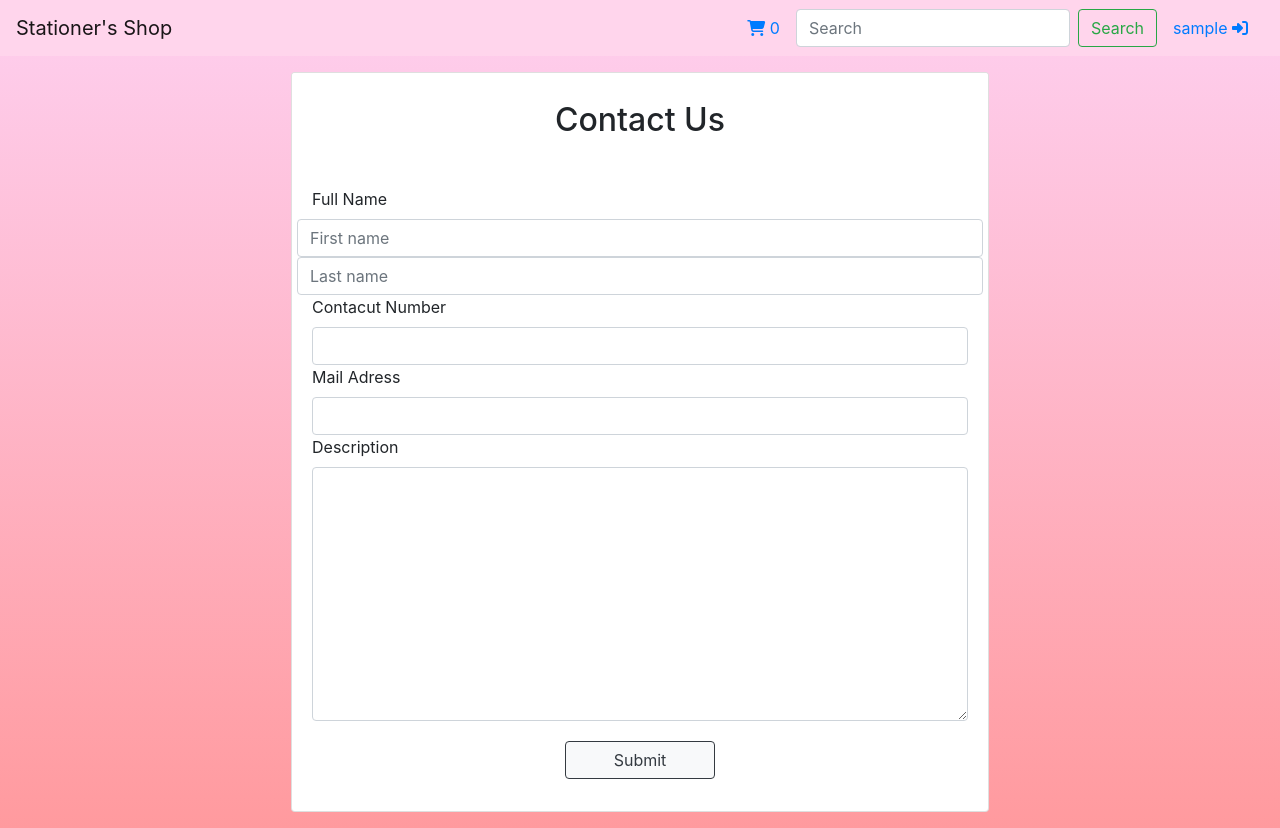
After one commit to Ayako0610/stationers-shop, a PHP site: page /contact.php in a window 1280 px wide. The commit adds this page. Run offline with PHP 8.4, Linux system fonts and the light colour scheme; the visitor is signed in with stand-in values (Sample User, id 1); data that the repository does not hold is empty; some libraries are stand-ins or nearby versions.

Commit message:
no message

```diff
--- a/actions/add-to-cart.php
+++ b/actions/add-to-cart.php
@@ -11,5 +11,5 @@ $user_id = $_SESSION['user_id'];
 // echo $user_id;
 
 $cart = new Cart;
-$cart->createCart($cart_id,$product_id,$quantity,$user_id);
+$cart->createCart($product_id,$quantity,$user_id);
 ?>
--- a/classes/cart.php
+++ b/classes/cart.php
@@ -2,7 +2,7 @@
 require_once "database.php";
 
 class Cart extends Database{
-  public function createCart($cart_id,$product_id,$quantity,$user_id){
+  public function createCart($product_id,$quantity,$user_id){
     // $prod_price = thisconn getProdPrice($prod id)
     // total = prod price * $quan
 
--- a/views/cart.php
+++ b/views/cart.php
@@ -88,13 +88,13 @@ $cart_total = $cart->getTotalPrice($_SESSION['user_id']);
             <h4 class="text-center">$<?=$cart_total ?></h4>
           </div>
           <div class="text-center my-2 mx-3">
-            <form action="../actions/order.php?user_id=<?= $cart_details['user_id']?>" method="post">
+
             <!-- <input type="hidden" name="user_id" value="<?= $_SESSION['user_id'] ?>"> -->
             <!-- <button type="submit" class="btn btn-primary d-block my-2" style="width: 200px;">Checkout</button> -->
-            <a href="../views/order.php" class="btn btn-primary d-block mt-2">Checkout</a>
+            <a href="../actions/checkout.php" class="btn btn-primary d-block mt-2">Checkout</a>
 
             <a href="../views/dashboard.php" class="btn btn-outline-warning d-block mt-2">Keep  purchasing</a>
-           </form>
+
           </div>
         </div>
      </div>
--- /dev/null
+++ b/views/contact.php
@@ -0,0 +1,82 @@
+<?php
+session_start();
+include "../classes/cart.php";
+
+$cart = new Cart;
+$count_cart = $cart->countCartProducts($_SESSION['user_id']);
+
+?>
+
+<!DOCTYPE html>
+<html lang="en">
+<head>
+  <meta charset="UTF-8">
+  <meta http-equiv="X-UA-Compatible" content="IE=edge">
+  <meta name="viewport" content="width=device-width, initial-scale=1.0">
+  <!-- Bootstrap CSS -->
+  <link rel="stylesheet" href="https://cdn.jsdelivr.net/npm/bootstrap@4.6.0/dist/css/bootstrap.min.css" integrity="sha384-B0vP5xmATw1+K9KRQjQERJvTumQW0nPEzvF6L/Z6nronJ3oUOFUFpCjEUQouq2+l" crossorigin="anonymous">
+  <script src="https://kit.fontawesome.com/1f22affdad.js" crossorigin="anonymous"></script>
+  <title>Countact Us</title>
+  <style>
+  body{
+    background-image: linear-gradient(to top, #ff9a9e 0%, #fecfef 99%, #fecfef 100%);
+  }
+  </style>
+</head>
+<body>
+<!-- header -->
+  <nav class="navbar navbar-expand-lg navbar-light"   style="background-color: #FFD5EC;">
+    <a href="dashboard.php" class="navbar-brand">Stationer's Shop</a>
+    <!-- <a href="../views/contact.php">Contact Us</a> -->
+    <div class="ml-auto">
+      <form class="form-inline my-2 my-lg-0">
+        <a class="nav-link" href="../views/cart.php">
+          <i class="fas fa-shopping-cart"></i>
+          <span id="cart_count"><?= $count_cart ?></span>
+        </a>
+        <input class="form-control mr-sm-2" type="search" placeholder="Search">
+        <button class="btn btn-outline-success my-2 my-sm-0" type="submit">Search</button>
+        <a class="nav-link" href="index.php"><?=$_SESSION['username']?> <i class="fas fa-sign-in-alt xl-2"></i></a>
+      </form>
+    </div>
+  </nav>
+  <div class="container">
+    <div class="row">
+      <div class="col-8 mx-auto">
+        <div class="card my-3 mx-3">
+          <div class="card-header bg-white border-0">
+            <h2 class="text-center my-3">Contact Us</h2>
+          </div>
+          <div class="card-body">
+            <form action="../actions/contact.php" method="post">
+            <label for="first_name">Full Name</label>
+              <div class="row">
+                <!-- <div class="col-6 my-2 mx-3"> -->
+                  <input type="text" name="first_name" id="first_name" class="form-control" placeholder="First name" required>
+                <!-- </div> -->
+                <!-- <div class="col-6 my-2 mx-3"> -->
+                  <input type="text" name="last_name" id="last_name" class=" form-control" placeholder="Last name" required>
+                <!-- </div> -->
+              </div>
+
+              <label for="contact_num">Contacut Number</label>
+              <input type="text" name="contact_num" id="contact_num" class="form-control"required>
+
+              <label for="mail">Mail Adress</label>
+              <input type="email" name="mail" id="mail" class="form-control" required>
+
+              <label for="contact_description">Description</label>
+              <textarea name="contact_description" id="contact_description" cols="30" rows="10" class="form-control mb-2" required></textarea>
+
+              <div class="card-footer text-center bg-white border-0">
+                <!-- <input type="submit" value="submit" name="submit" class="btn btn-dark btn-outline px-5"> -->
+                <button type="submit" class="btn btn-light btn-outline-dark px-5">Submit</button>
+              </div>
+            </form>
+          </div>
+        </div>
+      </div>
+    </div>
+  </div>
+</body>
+</html>
```
Also changed, not shown: actions/checkout.php (added, +21 -0 lines), actions/contact.php (added, +13 -0 lines), actions/order.php (deleted, +0 -20 lines), classes/order.php (+7 -8 lines), views/dashboard.php (+7 -3 lines), views/index.php (+10 -3 lines), views/order.php (+17 -13 lines), images/tape5.jpg (added).
